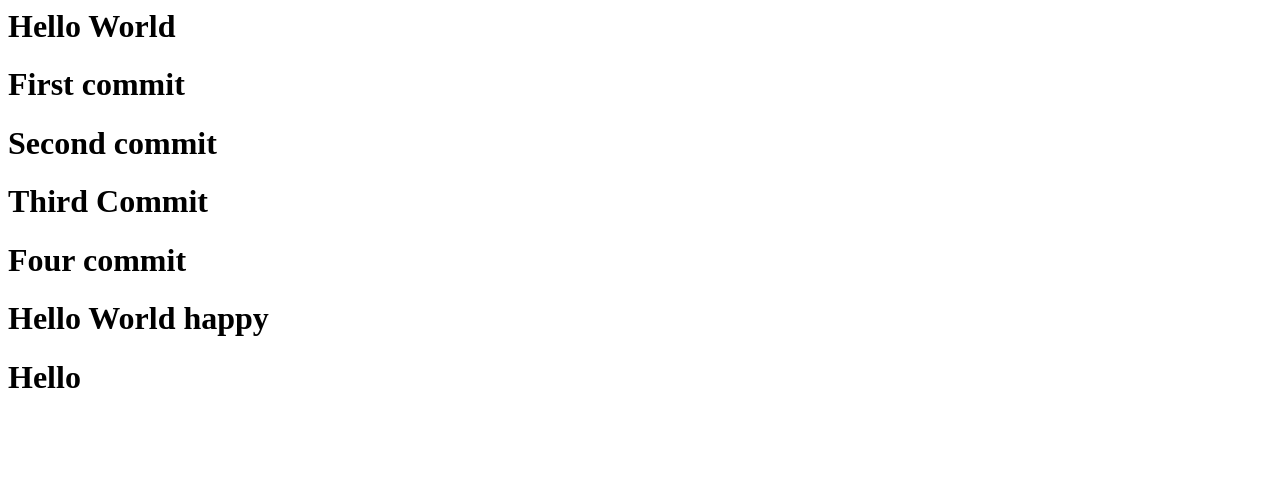
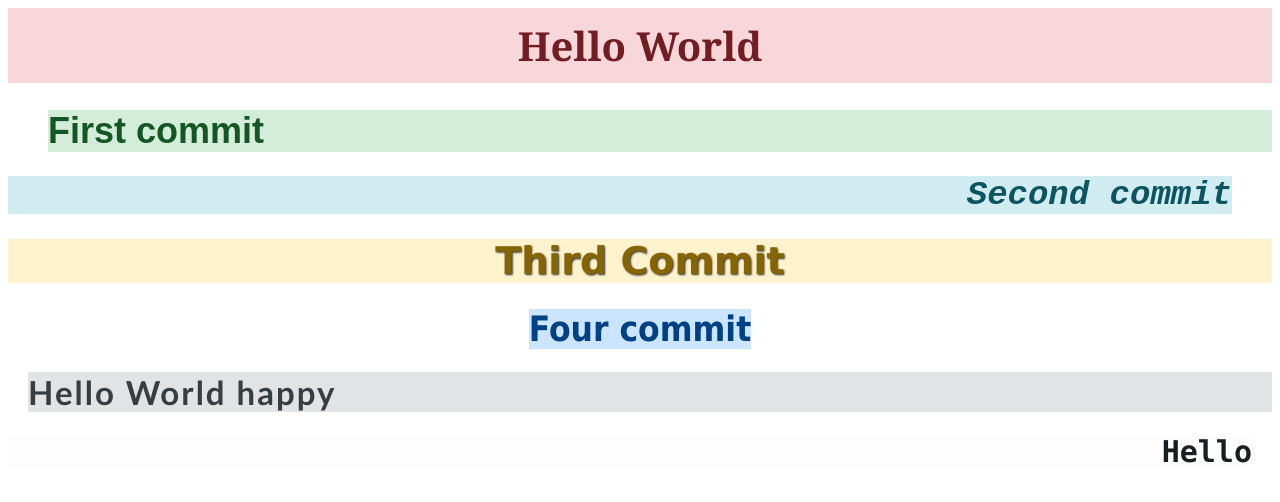
Before and after one commit to nageshKumaR11/git-wit, a plain HTML site: page index.html in a window 1280 px wide. Drawn offline with Linux system fonts and the light colour scheme.

Commit message:
commiunis commit

```diff
--- a/index.html
+++ b/index.html
@@ -1,7 +1,13 @@
-<h1>Hello World</h1>
-<h1>First commit</h1>
-<h1>Second commit</h1>
-<h1>Third Commit</h1>
-<h1>Four commit</h1>
-<h1>Hello World happy</h1>
-<h1>Hello </h1>
+<h1 style="background-color: #f8d7da; color: #721c24; font-size: 40px; text-align: center; padding: 10px; font-family: Georgia;">Hello World</h1>
+
+<h1 style="background-color: #d4edda; color: #155724; font-size: 36px; text-align: left; margin-left: 40px; font-weight: bold; font-family: Arial;">First commit</h1>
+
+<h1 style="background-color: #d1ecf1; color: #0c5460; font-size: 34px; text-align: right; margin-right: 40px; font-style: italic; font-family: 'Courier New';">Second commit</h1>
+
+<h1 style="background-color: #fff3cd; color: #856404; font-size: 38px; text-align: center; text-shadow: 1px 1px 2px #333; font-family: 'Verdana';">Third Commit</h1>
+
+<h1 style="background-color: #cce5ff; color: #004085; font-size: 35px; margin-left: auto; margin-right: auto; width: fit-content; font-family: Tahoma;">Four commit</h1>
+
+<h1 style="background-color: #e2e3e5; color: #383d41; font-size: 33px; text-align: left; margin-left: 20px; letter-spacing: 2px; font-family: 'Trebuchet MS';">Hello World happy</h1>
+
+<h1 style="background-color: #fefefe; color: #1b1e21; font-size: 30px; text-align: right; margin-right: 20px; font-family: 'Lucida Console';">Hello</h1>
```
